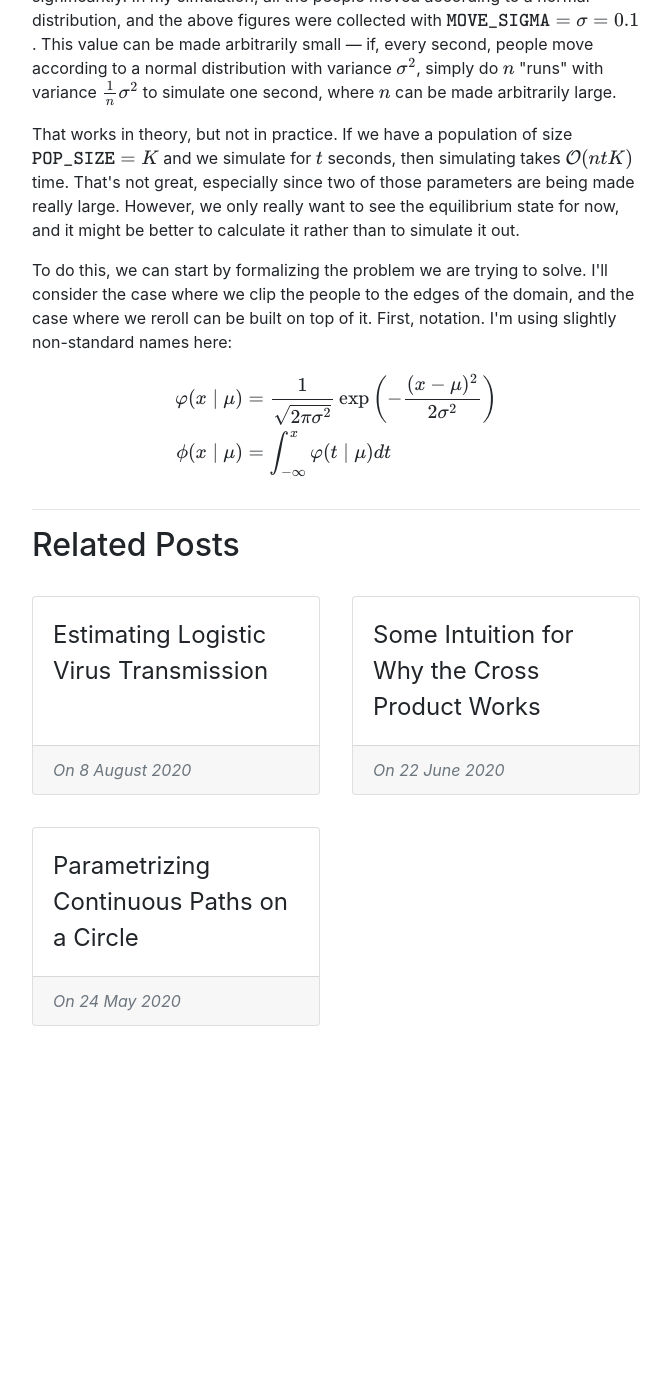
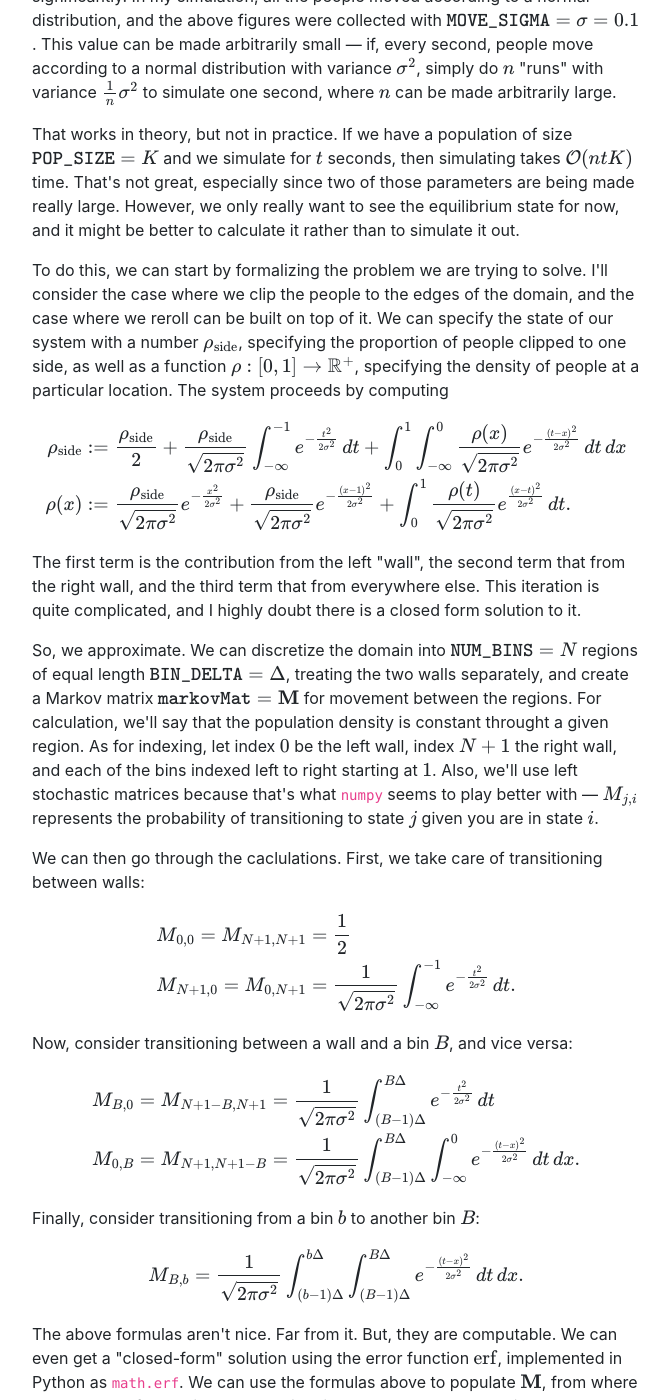
Before and after one commit to ammrat13/ammrat13.github.io, a Jekyll site: the page built from _posts/2020-09-07-random_movement_equilibrium.md, in a window 1280 px wide and 1400 px high, scrolled down 2223 px. Shown: the whole window, without its empty margins (304-975 px from the left). Built offline with Jekyll 4.4.1, drawn with Linux system fonts in a browser that asks for light colours; nearby versions of some CDN libraries; our own code applies the rules of GitHub Pages for plain Markdown files; before the commit the page ends 3345 px from its top, so only the background shows below that; some of the changed text lies outside the part shown.

Commit message:
Rough draft of September 7

```diff
--- a/_posts/2020-09-07-random_movement_equilibrium.md
+++ b/_posts/2020-09-07-random_movement_equilibrium.md
@@ -76,9 +76,83 @@ simulate it out.
 
 To do this, we can start by formalizing the problem we are trying to solve. I'll
 consider the case where we clip the people to the edges of the domain, and the
-case where we reroll can be built on top of it. First, notation. I'm using
-slightly non-standard names here:
+case where we reroll can be built on top of it. We can specify the state of our
+system with a number @@\rho_{\text{side}}@@, specifying the proportion of people
+clipped to one side, as well as a function @@\rho: [0,1] \to \mathbb{R}^+@@,
+specifying the density of people at a particular location. The system proceeds
+by computing
 %%\begin{align\*}
-\varphi(x \mid \mu) &= \frac{1}{\sqrt{2\pi\sigma^2}} \, \exp\left( -\frac{(x-\mu)^2}{2\sigma^2} \right) \nl
-\phi(x \mid \mu) &= \int_{-\infty}^x \varphi(t \mid \mu) dt
+\rho_{\text{side}} &:=
+    \frac{\rho_{\text{side}}}{2} +
+    \frac{\rho_{\text{side}}}{\sqrt{2\pi\sigma^2}} \int_{-\infty}^{-1} e^{-\frac{t^2}{2\sigma^2}}\,dt +
+    \int_0^1 \int_{-\infty}^{0} \frac{\rho(x)}{\sqrt{2\pi\sigma^2}} e^{-\frac{(t-x)^2}{2\sigma^2}} \, dt \, dx \nl
+\rho(x) &:=
+    \frac{\rho_{\text{side}}}{\sqrt{2\pi\sigma^2}} e^{-\frac{x^2}{2\sigma^2}} +
+    \frac{\rho_{\text{side}}}{\sqrt{2\pi\sigma^2}} e^{-\frac{(x-1)^2}{2\sigma^2}} +
+    \int_0^1 \frac{\rho(t)}{\sqrt{2\pi\sigma^2}}e^{\frac{(x-t)^2}{2\sigma^2}} \, dt .
 \end{align\*}%%
+The first term is the contribution from the left "wall", the second term that
+from the right wall, and the third term that from everywhere else. This
+iteration is quite complicated, and I highly doubt there is a closed form
+solution to it.
+
+So, we approximate. We can discretize the domain into @@\texttt{NUM_BINS} = N@@
+regions of equal length @@\texttt{BIN_DELTA} = \Delta@@, treating the two walls
+separately, and create a Markov matrix @@\texttt{markovMat} = \mathbf{M}@@ for
+movement between the regions. For calculation, we'll say that the population
+density is constant throught a given region. As for indexing, let index @@0@@ be
+the left wall, index @@N+1@@ the right wall, and each of the bins indexed left
+to right starting at @@1@@. Also, we'll use left stochastic matrices because
+that's what `numpy` seems to play better with --- @@M_{j,i}@@ represents the
+probability of transitioning to state @@j@@ given you are in state @@i@@.
+
+We can then go through the caclulations. First, we take care of transitioning
+between walls:
+%%\begin{align\*}
+M_{0,0} = M_{N+1,N+1} &= \frac{1}{2} \nl
+M_{N+1,0} = M_{0,N+1} &= \frac{1}{\sqrt{2\pi\sigma^2}} \int_{-\infty}^{-1} e^{-\frac{t^2}{2\sigma^2}} \, dt.
+\end{align\*}%%
+Now, consider transitioning between a wall and a bin @@B@@, and vice versa:
+%%\begin{align\*}
+M_{B,0} = M_{N+1-B,N+1} &= \frac{1}{\sqrt{2\pi\sigma^2}} \int_{(B-1)\Delta}^{B\Delta} e^{-\frac{t^2}{2\sigma^2}} \, dt\nl
+M_{0,B} = M_{N+1,N+1-B} &= \frac{1}{\sqrt{2\pi\sigma^2}} \int_{(B-1)\Delta}^{B\Delta} \int_{-\infty}^0 e^{-\frac{(t-x)^2}{2\sigma^2}} \, dt \, dx.
+\end{align\*}%%
+Finally, consider transitioning from a bin @@b@@ to another bin @@B@@:
+%% M_{B,b} = \frac{1}{\sqrt{2\pi\sigma^2}} \int_{(b-1)\Delta}^{b\Delta} \int_{(B-1)\Delta}^{B\Delta} e^{-\frac{(t-x)^2}{2\sigma^2}} \, dt \, dx. %%
+
+The above formulas aren't nice. Far from it. But, they are computable. We can
+even get a "closed-form" solution using the error function @@\text{erf}@@,
+implemented in Python as `math.erf`. We can use the formulas above to populate
+@@\mathbf{M}@@, from where we can solve for an eigenvector with eigenvalue one
+by computing @@(\mathbf{M} - \mathbf{I})\mathbf{v} = \mathbf{0}@@. In fact,
+since @@\mathbf{M} - \mathbf{I}@@ is not full rank, we can replace one of the
+rows with another constraint to get a particular @@\mathbf{v}@@. For instance, I
+required the numbers in the vector to sum to a particular value, corresponding
+to a fixed population size. This algorithm is @@\mathcal{O}(N^3)@@, which was
+much faster than simulating for me. It's just a question now of how well it
+works.
+
+![The result of the Markov chain, compared to simulation](/assets/2020/09/07/clip_filter_expected.png)
+It works pretty well. The above figure is the output of the Markov chain (in
+orange) compared to simulating until equilibrium (in blue). It was done with
+clipping, with @@\sigma = 0.1@@, and with @@N = 100@@. The outputs inside the
+simulation domain are fairly close, and number of people clipped (not shown on
+the graph above to avoid clutter) differ by only @@0.3\%@@.
+
+What I've said so far only applies to the case where we clip people to the
+boundaries. Thankfully, rerolls are just a small extension to this. We simply
+compute @@\mathbf{M}@@ as described above neglect the cases where a person goes
+into or comes out of a "wall," then renormalize all the probabilities to sum to
+one.
+{% highlight python %}
+markovMat = np.delete(markovMat, [0,-1], axis=0)
+markovMat = np.delete(markovMat, [0,-1], axis=1)
+markovMat /= np.sum(markovMat, axis=0)
+{% endhighlight %}
+
+![The results with rerolls](/assets/2020/09/07/reroll_expected.png)
+Again, it works fairly well. Of course, my work here is far from perfect, and
+there's probably still a lot more that can be done to refine the model. For
+instance, you might notice that the Markov chain seems to overestimate the
+number of people around the edges. Why is that? I invite you all to take a look
+at the code and see what you can find.
```
Also changed, not shown: assets/2020/09/07/clip_filter_expected.png (added), assets/2020/09/07/reroll_expected.png (added), 2 other files.
